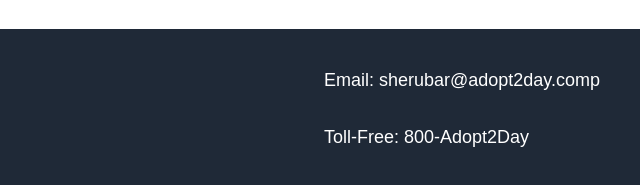
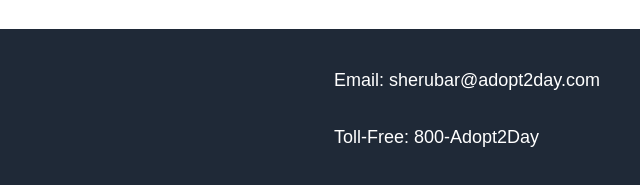
Before and after one commit to sherubar/landing-page, a plain HTML site: page index.html in a window 1280 px wide. Shown: the part 1850-2035 px from the top of the page, 640-1280 px from the left. Drawn offline with Linux system fonts and the light colour scheme.

Commit message:
Fix typo in footer
There was a typo in the email written in the footer.
sherubar@adopt2day.comp was written instead of
sherubar@adopt2day.com

```diff
--- a/index.html
+++ b/index.html
@@ -54,7 +54,7 @@
             </div>
             <div class="right-footer">
                 <div class="email">
-                    <p>Email: sherubar@adopt2day.comp</p>
+                    <p>Email: sherubar@adopt2day.com</p>
                 </div>
                 <div class="tollfree">
                     <p>Toll-Free: 800-Adopt2Day</p>
```
